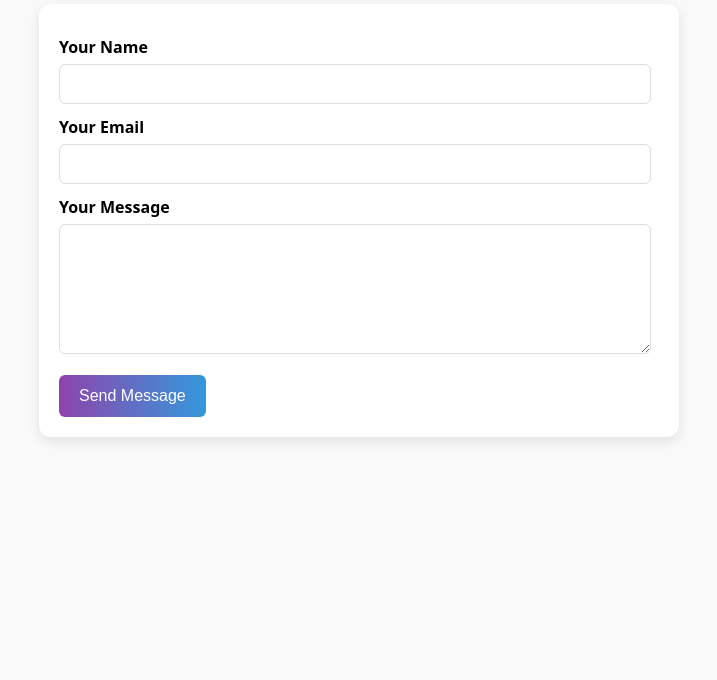
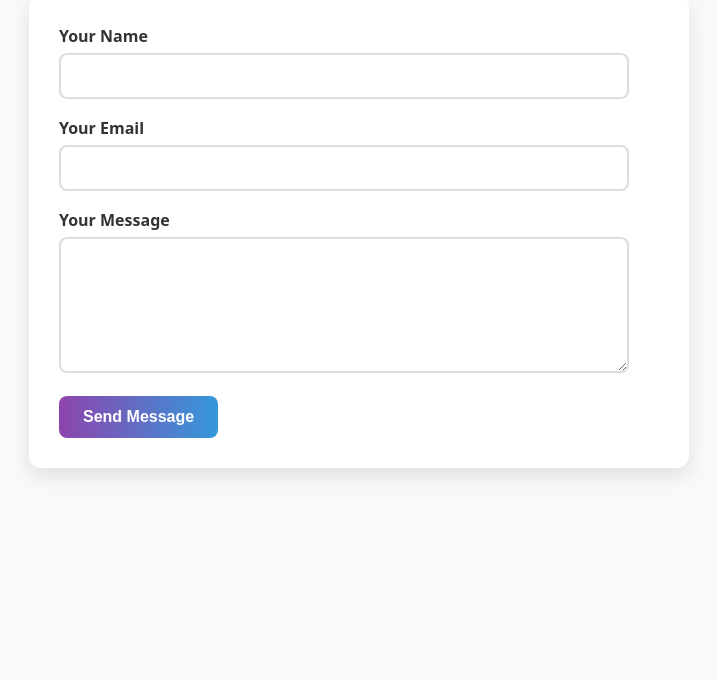
Before and after one commit to huanganbo05/my-website, a plain HTML site: page contact.html in a window 1280 px wide. Shown: the part 120-800 px from the top of the page, without its empty margins (281-998 px from the left). Drawn offline with Linux system fonts and the light colour scheme.

Commit message:
update contact

```diff
--- /dev/null
+++ b/contact.css
@@ -0,0 +1,78 @@
+:root {
+  --purple: #8e44ad;
+  --blue: #3498db;
+  --pink: #ff7eb3;
+}
+
+body {
+  font-family: system-ui, -apple-system, Segoe UI, Roboto, Arial;
+  margin: 0;
+  padding: 0;
+  background: #f9f9f9;
+  display: flex;
+  flex-direction: column;
+  align-items: center;
+  justify-content: flex-start;
+  min-height: 100vh;
+}
+
+h1 {
+  margin: 40px 0 20px;
+  font-size: 2.5rem;
+  text-align: center;
+  color: var(--purple);
+}
+
+form {
+  max-width: 600px;
+  width: 90%;
+  background: #fff;
+  padding: 30px;
+  border-radius: 12px;
+  box-shadow: 0 8px 20px rgba(0,0,0,0.1);
+}
+
+label {
+  display: block;
+  font-weight: 600;
+  margin-bottom: 6px;
+  color: #333;
+}
+
+input, textarea {
+  width: 95%;
+  padding: 12px;
+  margin-bottom: 18px;
+  border: 2px solid #ddd;
+  border-radius: 8px;
+  font-size: 1rem;
+  transition: border 0.2s, box-shadow 0.2s;
+  box-sizing: border-box;
+}
+
+input:focus, textarea:focus {
+  border-color: var(--blue);
+  box-shadow: 0 0 8px rgba(52,152,219,0.4);
+  outline: none;
+}
+
+button {
+  display: inline-block;
+  padding: 12px 24px;
+  font-size: 1rem;
+  font-weight: 600;
+  border: none;
+  border-radius: 8px;
+  background: linear-gradient(90deg, var(--purple), var(--blue));
+  color: white;
+  cursor: pointer;
+  transition: transform 0.2s ease, filter 0.2s ease;
+}
+
+button:hover {
+  filter: brightness(1.1);
+}
+
+button:active {
+  transform: translateY(1px);
+}
--- a/contact.html
+++ b/contact.html
@@ -4,52 +4,7 @@
   <meta charset="UTF-8" />
   <title>Contact Me</title>
   <meta name="viewport" content="width=device-width, initial-scale=1" />
-  <style>
-    body {
-      font-family: system-ui, sans-serif;
-      margin: 0;
-      padding: 40px;
-      background: #f9f9f9;
-    }
-    h1 {
-      text-align: center;
-      margin-bottom: 20px;
-    }
-    form {
-      max-width: 600px;
-      margin: 0 auto;
-      background: white;
-      padding: 20px;
-      border-radius: 12px;
-      box-shadow: 0 4px 12px rgba(0,0,0,0.1);
-    }
-    label {
-      display: block;
-      margin: 12px 0 6px;
-      font-weight: bold;
-    }
-    input, textarea {
-      width: 95%;
-      padding: 10px;
-      border: 1px solid #ddd;
-      border-radius: 6px;
-      font-size: 1rem;
-    }
-    button {
-      margin-top: 16px;
-      padding: 12px 20px;
-      font-size: 1rem;
-      background: linear-gradient(90deg, #8e44ad, #3498db);
-      color: white;
-      border: none;
-      border-radius: 6px;
-      cursor: pointer;
-      transition: transform 0.2s ease;
-    }
-    button:hover {
-      transform: translateY(-2px);
-    }
-  </style>
+  <link rel="stylesheet" href="contact.css">
 </head>
 <body>
   <h1>Contact Me</h1>
```
Also changed, not shown: index.html (+1 -1 lines), index.css (renamed from style.css).
